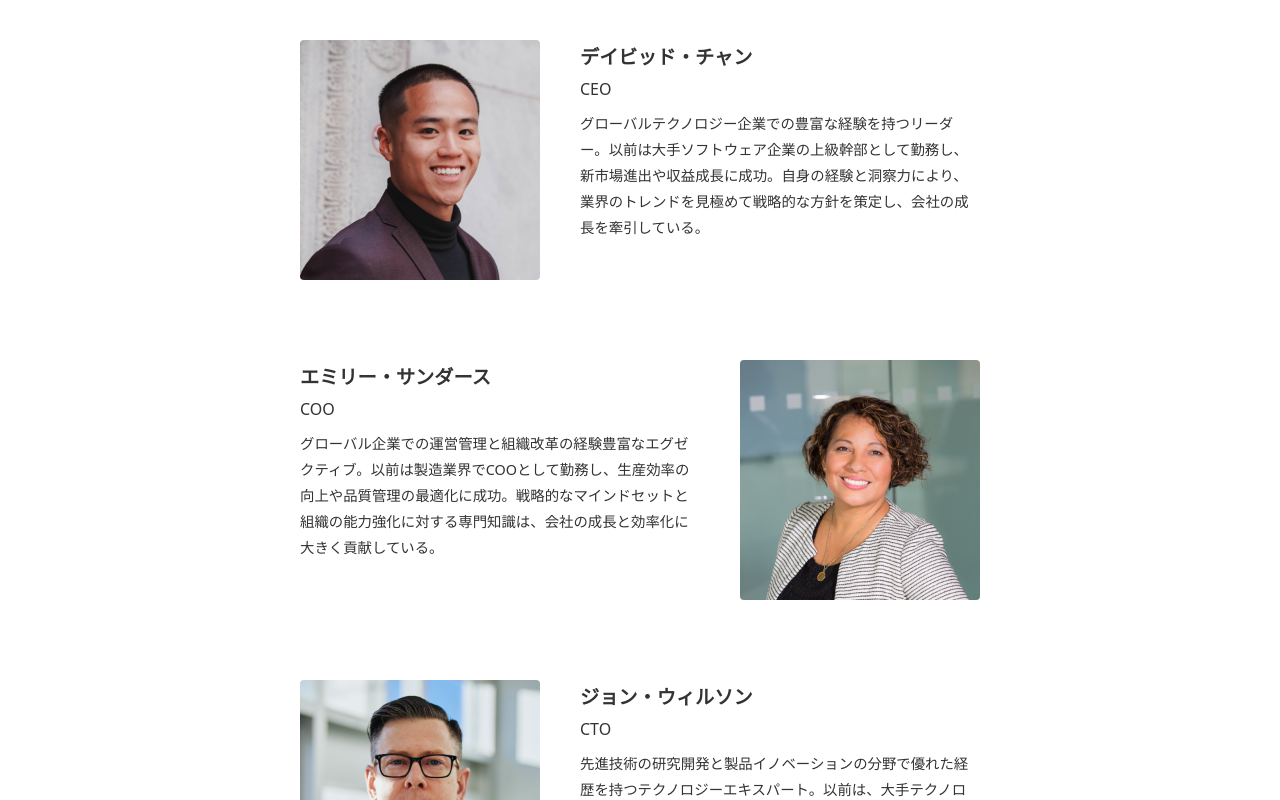
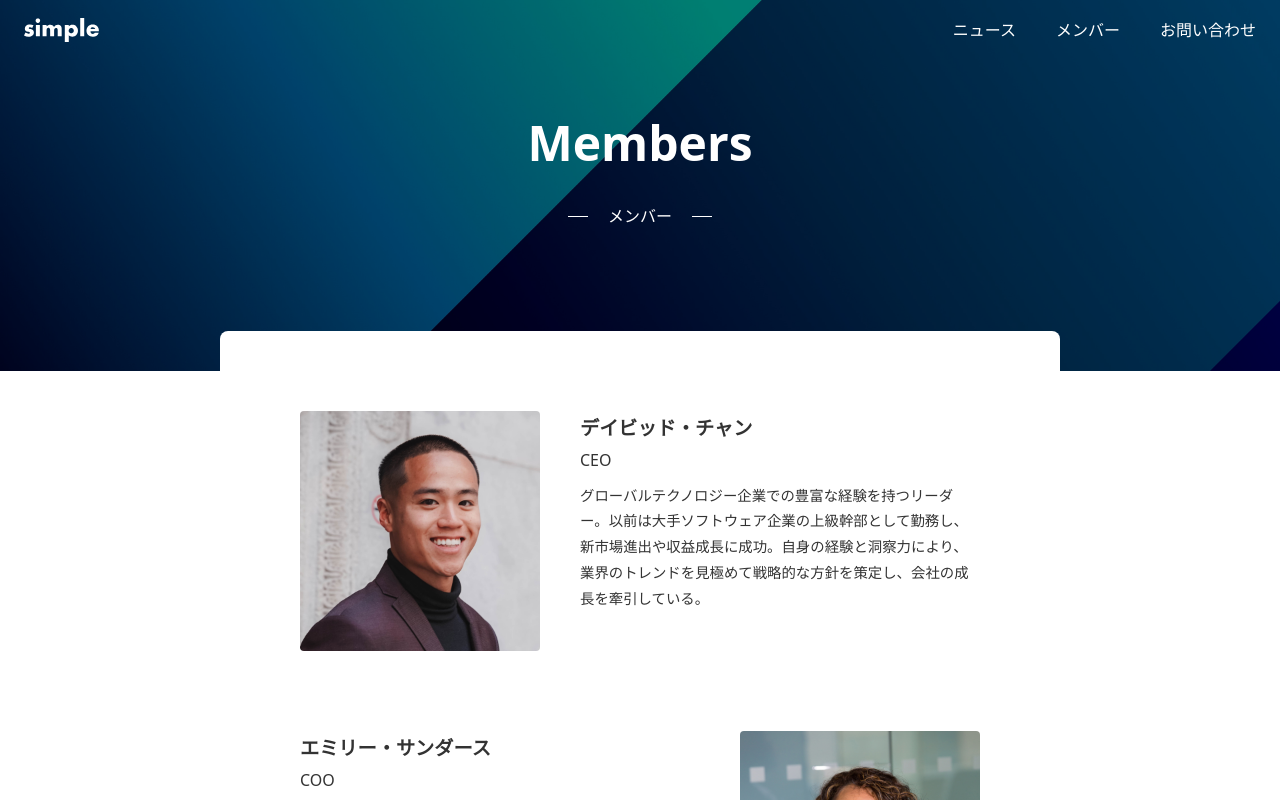
Before and after one commit to morimo0804/my-next-project, a Next.js app: page /members in a window 1280 px wide. Shown: the top 800 px of the page. Built offline with nearby package versions, Linux system fonts and the light colour scheme.

Commit message:
4章まで完了

```diff
--- a/app/_components/Header/index.tsx
+++ b/app/_components/Header/index.tsx
@@ -1,6 +1,7 @@
 import Image from "next/image";
 import Link from "next/link";
 import styles from "./index.module.css";
+import Menu from "../Menu";
 
 export default function Header() {
   return (
@@ -15,19 +16,7 @@ export default function Header() {
           priority
         />
       </Link>
-      <nav className={styles.nav}>
-        <ul className={styles.items}>
-          <li>
-            <Link href="/news">ニュース</Link>
-          </li>
-          <li>
-            <Link href="/members">メンバー</Link>
-          </li>
-          <li>
-            <Link href="/contact">お問い合わせ</Link>
-          </li>
-        </ul>
-      </nav>
+      <Menu />
     </header>
   );
 }
--- /dev/null
+++ b/app/_components/Hero/index.module.css
@@ -0,0 +1,55 @@
+.container {
+  position: relative;
+  display: flex;
+  align-items: center;
+  justify-content: center;
+  background-color: rgba(0, 0, 0, 0.5);
+  color: #fff;
+  overflow: hidden;
+  padding: 100px 0;
+}
+
+.title {
+  font-size: 3rem;
+  font-weight: bold;
+  text-align: center;
+  margin-bottom: 1rem;
+}
+
+.sub {
+  display: flex;
+  align-items: center;
+  gap: 20px;
+  margin-bottom: 40px;
+  justify-content: center;
+}
+
+.sub::before {
+  content: "";
+  display: block;
+  height: 1px;
+  width: 20px;
+  background-color: var(--color-text-unpainted);
+}
+
+.sub::after {
+  content: "";
+  display: block;
+  height: 1px;
+  width: 20px;
+  background-color: var(--color-text-unpainted);
+}
+
+.bgimg {
+  position: absolute;
+  top: 0;
+  right: 0;
+  height: 600px;
+  width: 100%;
+  object-fit: cover;
+  offset-position: right;
+  display: flex;
+  align-items: center;
+  justify-content: center;
+  z-index: -1;
+}
--- /dev/null
+++ b/app/_components/Hero/index.tsx
@@ -0,0 +1,25 @@
+import Image from "next/image";
+import styles from "./index.module.css";
+
+type Props = {
+  title: string;
+  sub: string;
+};
+
+export default function Hero({ title, sub }: Props) {
+  return (
+    <section className={styles.container}>
+      <div>
+        <h1 className={styles.title}>{title}</h1>
+        <p className={styles.sub}>{sub}</p>
+      </div>
+      <Image
+        className={styles.bgimg}
+        src="/img-mv.jpg"
+        alt=""
+        width={4000}
+        height={1200}
+      />
+    </section>
+  );
+}
--- /dev/null
+++ b/app/_components/Menu/index.module.css
@@ -0,0 +1,45 @@
+.items {
+  display: flex;
+  color: #fff;
+  gap: 40px;
+}
+
+.button {
+  display: none;
+}
+
+@media (max-width: 640px) {
+  .nav {
+    display: none;
+  }
+
+  .nav.open {
+    display: block;
+    position: fixed;
+    top: 0;
+    left: 0;
+    right: 0;
+    bottom: 0;
+    background-color: var(--color-bg-painted);
+    color: var(--coloer-text-unpainted);
+    padding: 24px 16px;
+  }
+
+  .items {
+    flex-direction: column;
+    gap: 24px;
+  }
+
+  .button {
+    display: flex;
+    background: none;
+    border: none;
+    cursor: pointer;
+  }
+
+  .close {
+    position: absolute;
+    top: 24px;
+    right: 16px;
+  }
+}
--- /dev/null
+++ b/app/_components/Menu/index.tsx
@@ -0,0 +1,43 @@
+"use client";
+
+import Link from "next/link";
+import Image from "next/image";
+import { useState } from "react";
+import cx from "classnames";
+import styles from "./index.module.css";
+
+export default function Menu() {
+  const [isOpen, setOpen] = useState<boolean>(false);
+  const open = () => setOpen(true);
+  const close = () => setOpen(false);
+
+  return (
+    <div>
+      <nav className={cx(styles.nav, isOpen && styles.open)}>
+        <ul className={styles.items}>
+          <li>
+            <Link href="/news">ニュース</Link>
+          </li>
+          <li>
+            <Link href="/members">メンバー</Link>
+          </li>
+          <li>
+            <Link href="/contact">お問い合わせ</Link>
+          </li>
+        </ul>
+        <button className={cx(styles.button, styles.close)} onClick={close}>
+          <Image
+            src="/close.svg"
+            alt="閉じる"
+            width={24}
+            height={24}
+            priority
+          />
+        </button>
+      </nav>
+      <button className={styles.button} onClick={open}>
+        <Image src="/menu.svg" alt="メニュー" width={24} height={24} />
+      </button>
+    </div>
+  );
+}
--- a/app/members/layout.tsx
+++ b/app/members/layout.tsx
@@ -1,9 +1,15 @@
 import Sheet from "@/app/_components/Sheet";
+import Hero from "@/app/_components/Hero";
 
 type Props = {
   children: React.ReactNode;
 };
 
 export default function RootLayout({ children }: Props) {
-  return <Sheet>{children}</Sheet>;
+  return (
+    <>
+      <Hero title="Members" sub="メンバー" />
+      <Sheet>{children}</Sheet>;
+    </>
+  );
 }
```
Also changed, not shown: package.json (+5 -4 lines), 1 other file (tests, documents, lock files or other folders).
